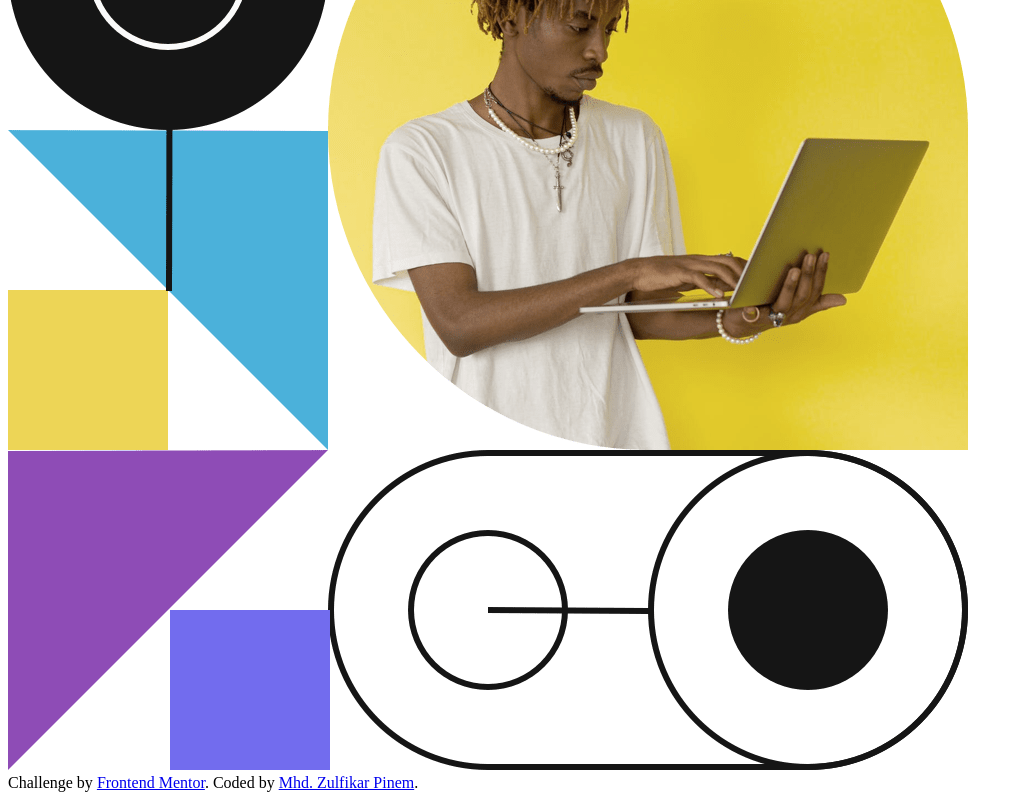
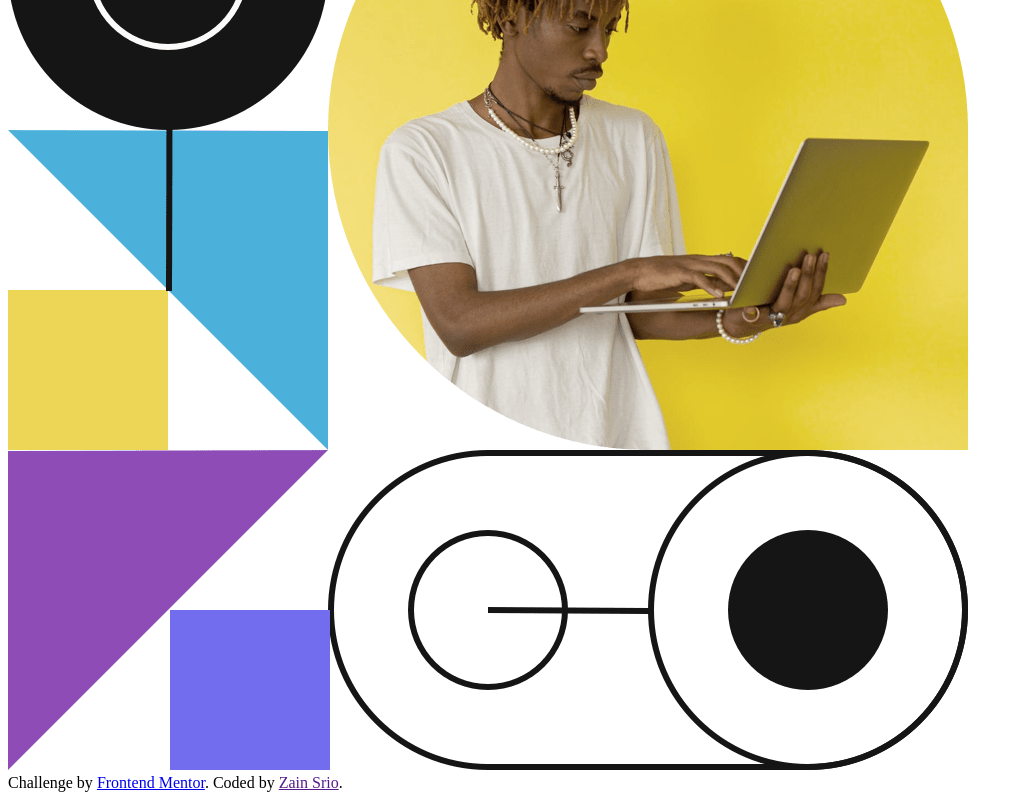
Before and after one commit to zein1234/intro-section, a plain HTML site: page index.html in a window 1280 px wide. Shown: the part 1439-2239 px from the top of the page, without its empty margins (0-1023 px from the left). Drawn offline with Linux system fonts and the light colour scheme.

Commit message:
HTML changes

```diff
--- a/index.html
+++ b/index.html
@@ -6,7 +6,7 @@
 
   <link rel="icon" type="image/png" sizes="32x32" href="./images/favicon-32x32.png">
 
-  <title>Frontend Mentor | Intro section with dropdown navigation</title>
+  <title>Intro section with dropdown navigation</title>
 
 
 </head>
@@ -168,8 +168,8 @@
     <a href="https://www.frontendmentor.io?ref=challenge" target="_blank"
       >Frontend Mentor</a
     >. Coded by
-    <a href="https://instagram.com/zulfikar.pinem" target="_blank"
-      >Mhd. Zulfikar Pinem</a
+    <a href="" target="_blank"
+      > Zain Srio</a
     >.
   </div>
 
```
